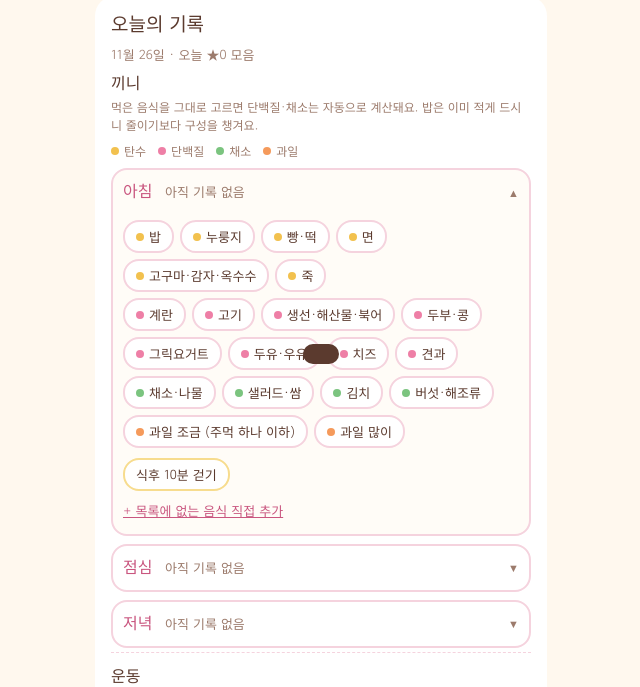
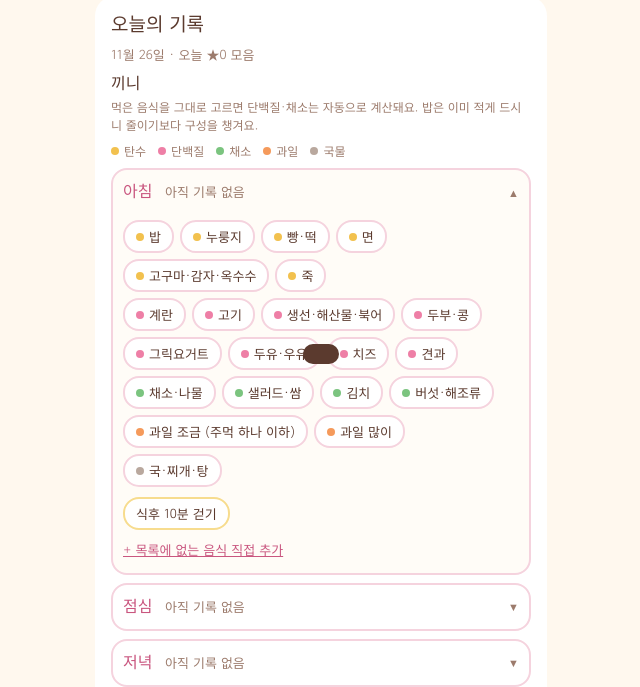
Before and after one commit to yomybomy/mallang-cafe, a plain HTML site: page index.html in a window 1280 px wide. Shown: the part 532-1219 px from the top of the page, without its empty margins (319-959 px from the left). Drawn offline with Linux system fonts and the light colour scheme.

Commit message:
끼니에 국·찌개·탕 칩 추가 (영양 계산에는 영향 없음)
Co-Authored-By: Claude Sonnet 5.5 <noreply@anthropic.com>

```diff
--- a/index.html
+++ b/index.html
@@ -200,12 +200,13 @@ input[type=number]{width:80px}
 
 const ING={milk:{e:"🥛",n:"우유"},mint:{e:"🌿",n:"민트"},berry:{e:"🍓",n:"딸기"},flour:{e:"🌾",n:"밀가루"},bean:{e:"☕",n:"커피콩"},lemon:{e:"🍋",n:"레몬"},honey:{e:"🍯",n:"꿀"}};
 const MEALS=[["b","아침"],["l","점심"],["d","저녁"]];
-const CAT={c:["탄수","#F2C14E"],p:["단백질","#EE7FA6"],v:["채소","#7BC47F"],f:["과일","#F59A5B"]};
+const CAT={c:["탄수","#F2C14E"],p:["단백질","#EE7FA6"],v:["채소","#7BC47F"],f:["과일","#F59A5B"],s:["국물","#B9A89E"]};
 const FOODS=[
  ["rice","밥","c"],["nurung","누룽지","c"],["bread","빵·떡","c"],["noodle","면","c"],["potato","고구마·감자·옥수수","c"],["porridge","죽","c"],
  ["egg","계란","p"],["meat","고기","p"],["fish","생선·해산물·북어","p"],["tofu","두부·콩","p"],["yog","그릭요거트","p"],["soy","두유·우유","p"],["cheese","치즈","p"],["nuts","견과","p"],
  ["veg","채소·나물","v"],["salad","샐러드·쌈","v"],["kimchi","김치","v"],["mush","버섯·해조류","v"],
- ["fruitS","과일 조금 (주먹 하나 이하)","f"],["fruitL","과일 많이","f"]
+ ["fruitS","과일 조금 (주먹 하나 이하)","f"],["fruitL","과일 많이","f"],
+ ["guk","국·찌개·탕","s"]
 ];
 const FOOD={};FOODS.forEach(([id,t,c])=>FOOD[id]={t,c});
 const SCHOOL=[["l_sp","단백질 반찬 챙겨 먹음","p"],["l_sv","채소 반찬 먹음","v"],["l_first","채소·반찬 먼저"],["l_sless","밥 조금 덜기"],["l_spass","후식·단음료 패스"],["l_w","식후 10분 걷기"]];
@@ -309,7 +310,7 @@ function renderLog(done){
       if(m==="l"&&isSchool(done)){
         h+=`<div class="sch"><div class="gt">급식은 메뉴를 고를 수 없으니, 내가 할 수 있는 것만 챙겨요.</div><div class="chips">`+SCHOOL.map(([id,t,c])=>{const on=done.includes(id);return `<button class="chip ${on?"on":""}" data-i="${id}" aria-pressed="${on}">${c?`<span class="dot" style="background:${CAT[c][1]}"></span>`:""}${t}</button>`}).join("")+`</div><button class="link" data-mode="self">급식 아닌 날 → 음식 직접 고르기</button></div>`;
       }else{
-        ["c","p","v","f"].forEach(c=>{h+=`<div class="chips" style="margin-top:6px">`+FOODS.filter(f=>f[2]===c).map(([f])=>foodChip(m+"_"+f,FOOD[f],done)).join("")+`</div>`});
+        ["c","p","v","f","s"].forEach(c=>{h+=`<div class="chips" style="margin-top:6px">`+FOODS.filter(f=>f[2]===c).map(([f])=>foodChip(m+"_"+f,FOOD[f],done)).join("")+`</div>`});
         h+=`<div class="chips" style="margin-top:10px">`+(m!=="b"?chipB(m+"_first","채소 먼저 먹기",done):"")+chipB(m+"_w","식후 10분 걷기",done)+`</div>`;
         h+=`<button class="link" data-add="${m}">+ 목록에 없는 음식 직접 추가</button>`;
         if(m==="l")h+=` <button class="link" data-mode="school">오늘 급식 먹었어요</button>`;
@@ -436,7 +437,7 @@ function addFoodModal(m){
   const list=(S.custom||[]).map(c=>`<span class="chip" style="cursor:default"><span class="dot" style="background:${CAT[c.c][1]}"></span>${c.t.replace(/</g,"&lt;")} <b data-del="${c.id}" style="cursor:pointer;padding:0 2px">×</b></span>`).join(" ");
   $("mText").innerHTML=`<div class="gt" style="margin-bottom:8px">이름과 종류를 고르면 앞으로 모든 끼니에 칩으로 생겨요. 예: 북어국 → 단백질</div>
   <input type="text" id="cfIn" maxlength="14" placeholder="예: 북어국" style="width:100%">
-  <div class="chips" id="cfCat" style="margin:10px 0 6px">${Object.entries(CAT).map(([k,[n,c]])=>`<button class="chip ${k==="p"?"on":""}" data-c="${k}"><span class="dot" style="background:${c}"></span>${n}</button>`).join("")}</div>
+  <div class="chips" id="cfCat" style="margin:10px 0 6px">${Object.entries(CAT).filter(([k])=>k!=="s").map(([k,[n,c]])=>`<button class="chip ${k==="p"?"on":""}" data-c="${k}"><span class="dot" style="background:${c}"></span>${n}</button>`).join("")}</div>
   ${list?`<div class="gt" style="margin-top:10px">내가 추가한 음식 (×로 삭제)</div><div class="chips" id="cfList">${list}</div>`:""}`;
   let cat="p";
   $("cfCat").onclick=e=>{const b=e.target.closest("[data-c]");if(!b)return;cat=b.dataset.c;$("cfCat").querySelectorAll(".chip").forEach(x=>x.classList.toggle("on",x===b))};
```
